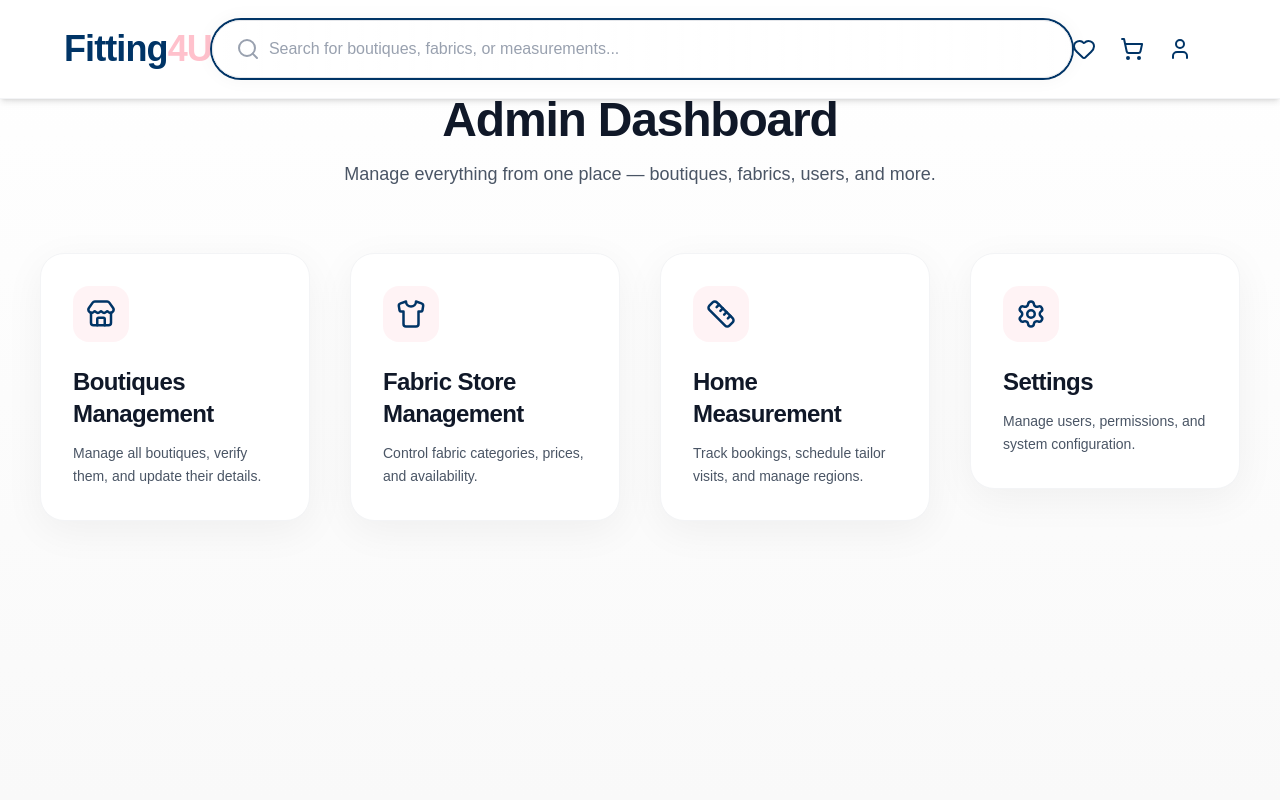
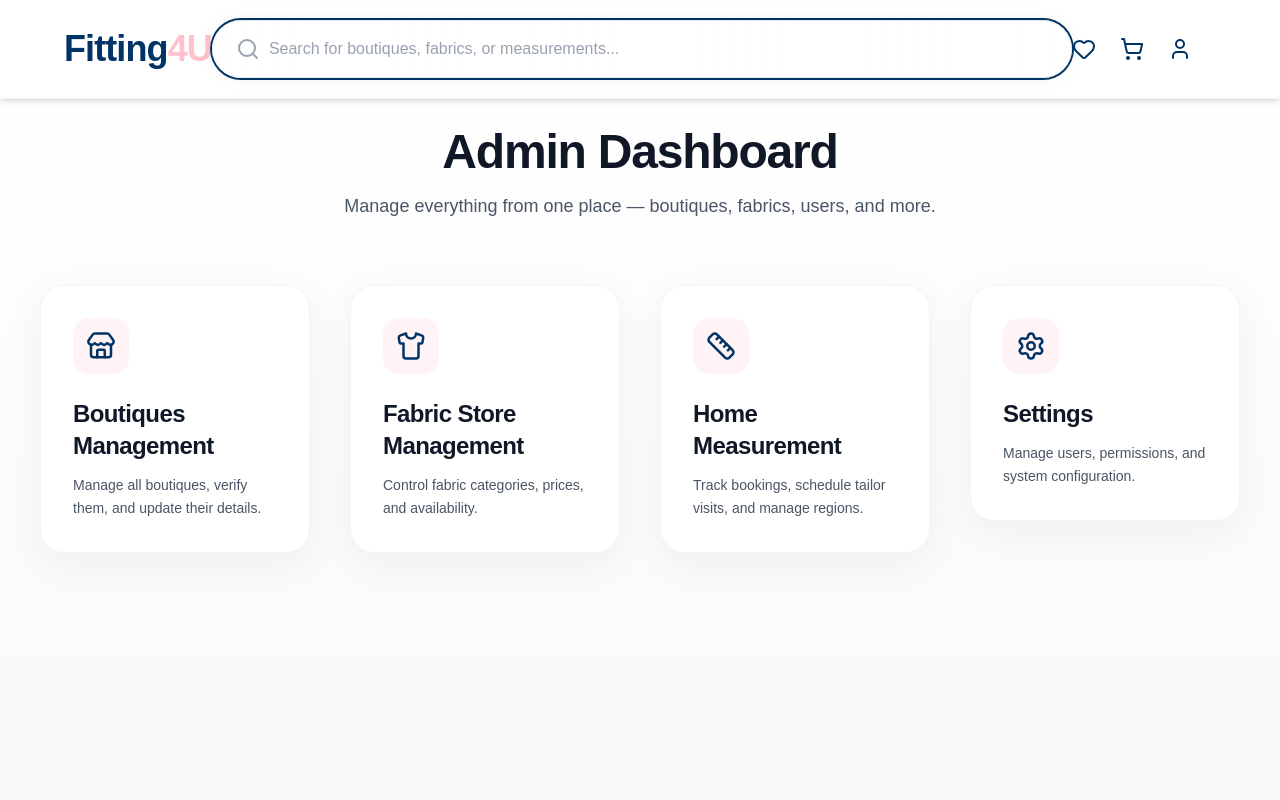
Before and after one commit to MadhavKumar200625/fitting4u, a Next.js app: page /admin in a window 1280 px wide. Shown: the top 800 px of the page. Built offline with nearby package versions, Linux system fonts and the light colour scheme.

Commit message:
boutiques first update

```diff
--- a/app/admin/page.js
+++ b/app/admin/page.js
@@ -33,7 +33,7 @@ export default function AdminHome() {
   ];
 
   return (
-    <section className="min-h-screen bg-gradient-to-b from-[#ffffff] to-[#f9f9f9] py-24 px-6 md:px-10">
+    <section className="min-h-screen bg-gradient-to-b from-[#ffffff] to-[#f9f9f9] pb-24 pt-32 px-6 md:px-10">
       <div className="max-w-7xl mx-auto">
         {/* Heading */}
         <motion.div
```
